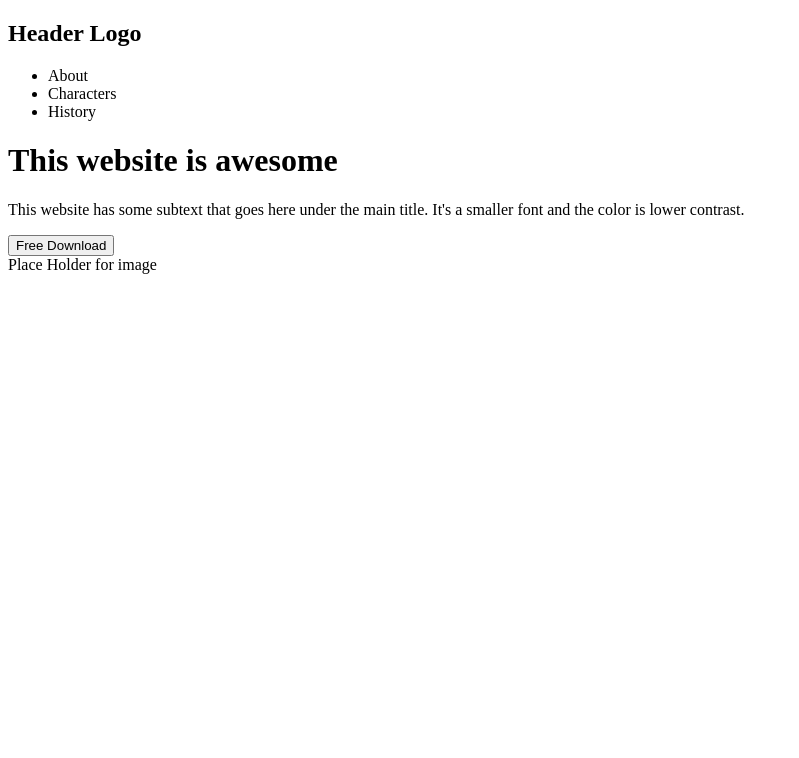
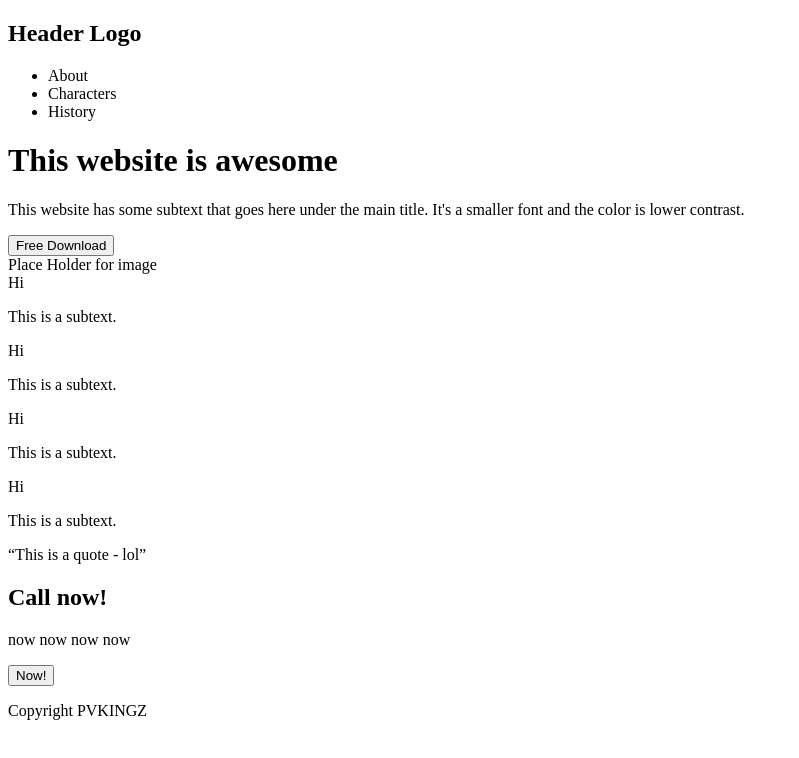
Before and after one commit to pvkingz/landing-page-project, a plain HTML site: page index.html in a window 1280 px wide. Shown: the whole page, without its empty margins (0-799 px from the left). Drawn offline with Linux system fonts and the light colour scheme.

Commit message:
Added structured to page

```diff
--- a/index.html
+++ b/index.html
@@ -25,8 +25,33 @@
     <div class="img">Place Holder for image</div>
 </div>
 
+<div class="Info">
+    <div class="card">Hi</div>
+    <p>This is a subtext.</p>
+    <div class="card">Hi</div>
+    <p>This is a subtext.</p>
+    <div class="card">Hi</div>
+    <p>This is a subtext.</p>
+    <div class="card">Hi</div>
+    <p>This is a subtext.</p>
+</div>
 
+<div class="quote">
+    <q>This is a quote - lol</q>
+</div>
 
+<div class="action">
+    <div class="container">
+        <h2>Call now!</h2>
+        <p>now now now now</p>
+        <button>Now!</button>
+    </div>
+</div>
+
+<footer>
+<p>Copyright PVKINGZ</p>
+
+</footer>
 
 </body>
 </html>
```
